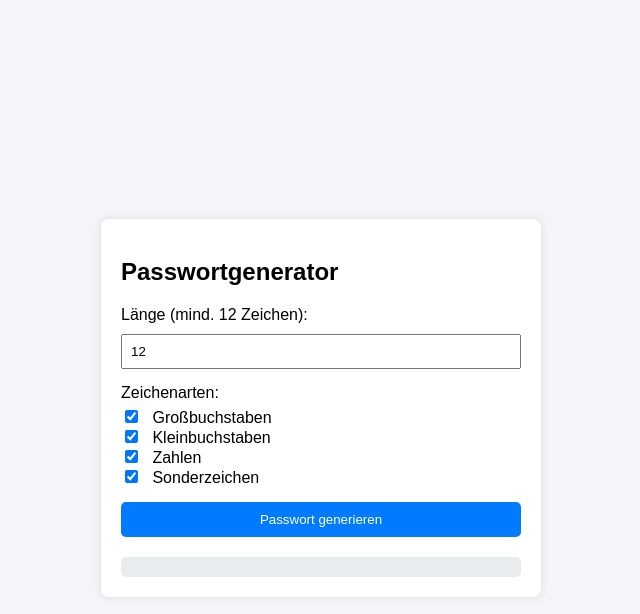
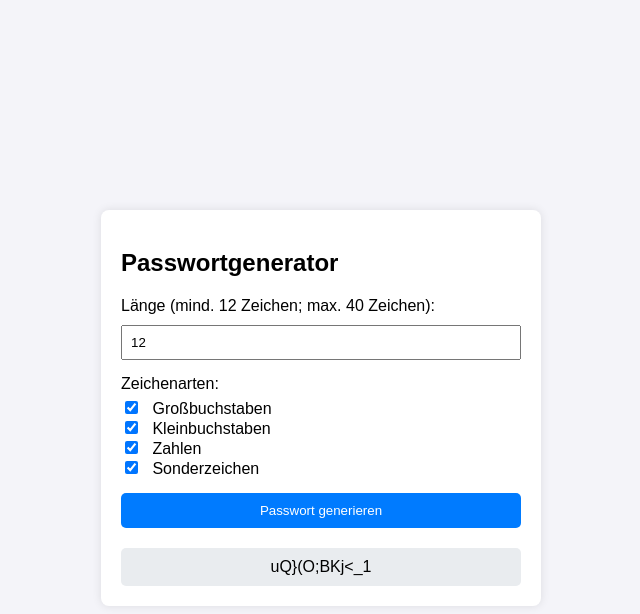
Before and after one commit to FlobiusKane/Passwortgenerierung, a plain HTML site: page Project-folder/index.html in a window 1280 px wide. Both pictures are taken after a click on the button "Passwort generieren". Shown: the whole page, without its empty margins (319-959 px from the left). Drawn offline with Linux system fonts and the light colour scheme.

Commit message:
Anpassung der Länge

```diff
--- a/Project-folder/index.html
+++ b/Project-folder/index.html
@@ -65,8 +65,8 @@
     <div class="container">
         <h2>Passwortgenerator</h2>
         <div class="form-group">
-            <label for="length">Länge (mind. 12 Zeichen):</label>
-            <input type="number" id="length" name="length" value="12" min="12">
+            <label for="length">Länge (mind. 12 Zeichen; max. 40 Zeichen):</label>
+            <input type="number" id="length" name="length" value="12" min="12" max="40">
         </div>
         <div class="form-group">
             <label>Zeichenarten:</label>
@@ -75,18 +75,25 @@
             <input type="checkbox" id="numbers" name="numbers" checked> Zahlen<br>
             <input type="checkbox" id="special" name="special" checked> Sonderzeichen<br>
         </div>
-        <button onclick="generatePassword()">Passwort generieren</button>
+        <button onclick="generate()">Passwort generieren</button>
         <div class="output" id="output"></div>
     </div>
 
     <script src="password-generator.js"></script>
     <script>
-        function generatePassword() {
-            const length = document.getElementById('length').value;
+        function generate() {
+            let length = document.getElementById('length').value;
             const useUppercase = document.getElementById('uppercase').checked;
             const useLowercase = document.getElementById('lowercase').checked;
             const useNumbers = document.getElementById('numbers').checked;
             const useSpecial = document.getElementById('special').checked;
+
+            if (length < 12 || length > 40) {
+                alert('Die Länge muss zwischen 12 und 40 Zeichen liegen.');
+                return;
+            }
+
+            length = Math.max(12, Math.min(length, 40));
 
             const password = generatePassword(length, useUppercase, useLowercase, useNumbers, useSpecial);
             document.getElementById('output').textContent = password;
--- a/Project-folder/password-generator.js
+++ b/Project-folder/password-generator.js
@@ -1,4 +1,3 @@
-// password-generator.js
 function generatePassword(length, useUppercase, useLowercase, useNumbers, useSpecial) {
     const uppercaseChars = 'ABCDEFGHIJKLMNOPQRSTUVWXYZ';
     const lowercaseChars = 'abcdefghijklmnopqrstuvwxyz';
```
